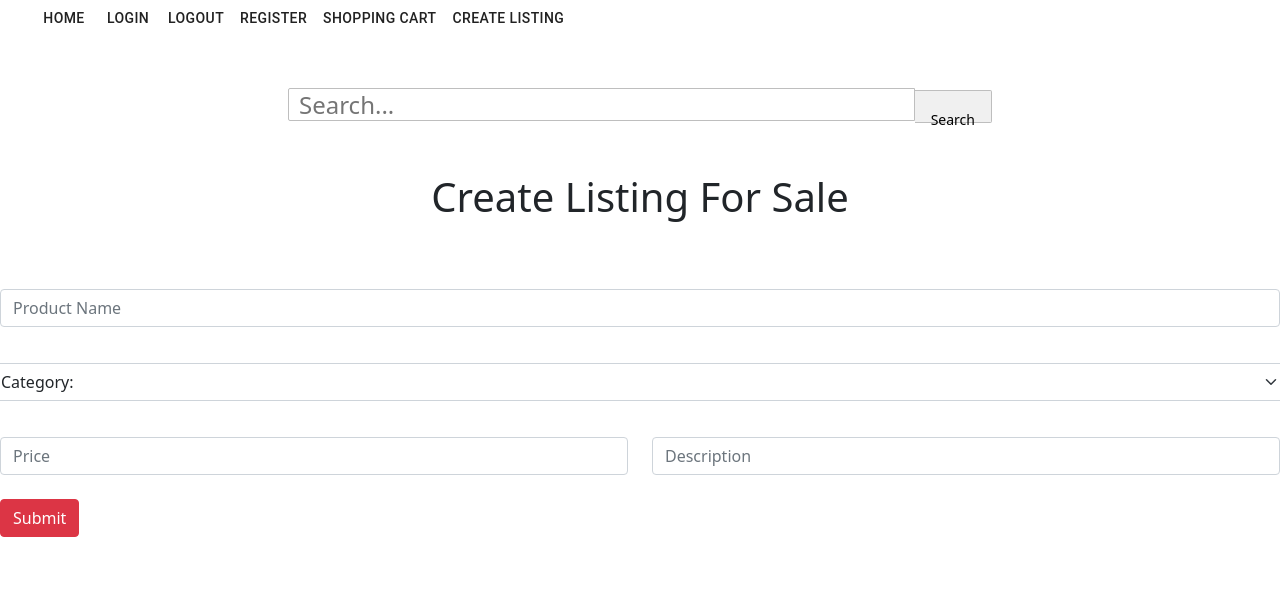
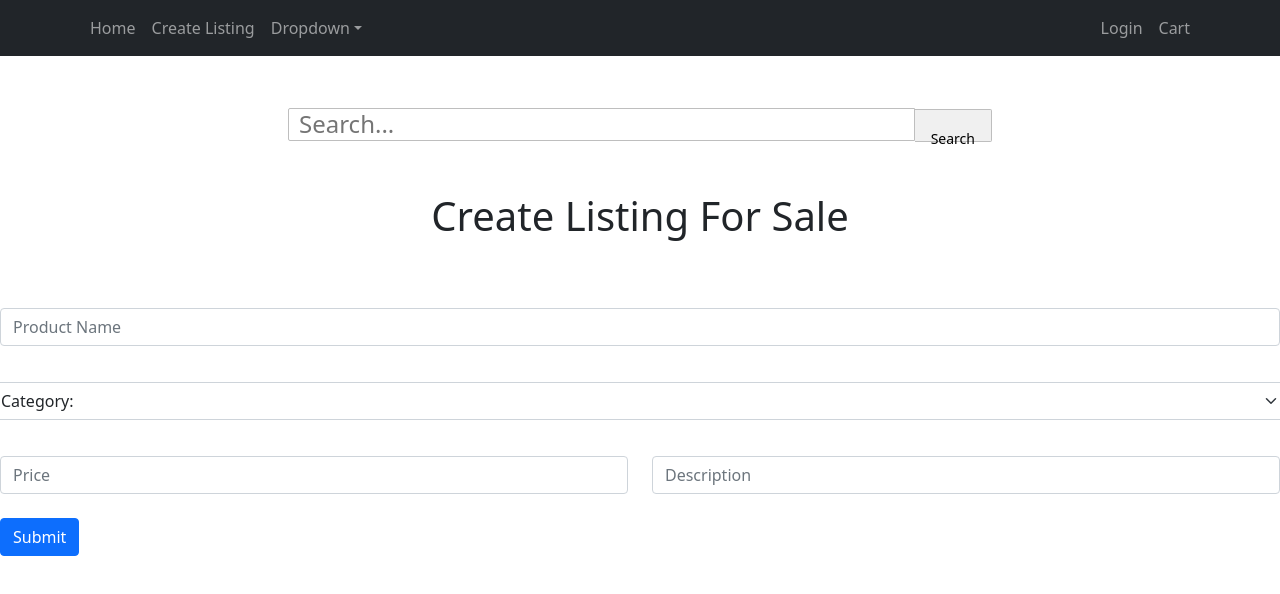
Before and after one commit to JacobBerkey/E-Commerce_React, a React (Create React App) app: page /create in a window 1280 px wide. Shown: the top 594 px of the page. Built offline with nearby package versions, Linux system fonts and the light colour scheme.

Commit message:
NavBar re-modeled

```diff
--- a/src/components/CreateListing/CreateListing.js
+++ b/src/components/CreateListing/CreateListing.js
@@ -3,7 +3,6 @@ import Form from 'react-bootstrap/Form'
 import Col from 'react-bootstrap/Col'
 import Row from 'react-bootstrap/Row'
 import { Button } from 'react-bootstrap';
-import FloatingLabel from 'react-bootstrap/esm/FloatingLabel';
 
 
 
@@ -43,7 +42,7 @@ function CreateListing() {
                     <br />
                     </Row>
                     <br />
-                    <Button variant="danger">Submit</Button>
+                    <Button variant="primary">Submit</Button>
                 </Form>
         </React.Fragment>
     )
--- a/src/components/NavBar/NavBar.js
+++ b/src/components/NavBar/NavBar.js
@@ -1,34 +1,38 @@
 import React from 'react'
 import { Link } from 'react-router-dom';
 import { Button} from '@material-ui/core';
+import Navbar from 'react-bootstrap/Navbar'
+import Nav from 'react-bootstrap/Nav'
+import Container from 'react-bootstrap/Container'
+import NavDropdown from 'react-bootstrap/NavDropdown'
 
 
 function NavBar(props) {
     return(
-        <nav>
-            {props.user && <h4>Welcome {props.user.email}</h4>}
-            <ul>
-                <Link to = '/Home'>
-                    <Button>Home</Button>
-                </Link>
-                <Link to='/Login'>
-                    <Button>Login</Button>
-                </Link>
-                <Link to='/Login'>
-                    {console.log("navbar: ", props)}
-                    <Button onClick={props.logOutUser}>LogOut</Button>
-                </Link>
-                <Link to='/Register'>
-                    <Button>Register</Button>
-                </Link>
-                <Link to='/shoppingcart'>
-                    <Button>Shopping Cart</Button>
-                </Link>
-                <Link to='/create'>
-                    <Button>Create Listing</Button>
-                </Link>
-            </ul>
-        </nav>
+        <Navbar collapseOnSelect expand="lg" bg="dark" variant="dark">
+  <Container>
+  <Navbar.Toggle aria-controls="responsive-navbar-nav" />
+  <Navbar.Collapse id="responsive-navbar-nav">
+    <Nav className="me-auto">
+      <Nav.Link href="/Home">Home</Nav.Link>
+      <Nav.Link href="/CreateListing">Create Listing</Nav.Link>
+      <NavDropdown title="Dropdown" id="collasible-nav-dropdown">
+        <NavDropdown.Item href="#action/3.1">Action</NavDropdown.Item>
+        <NavDropdown.Item href="#action/3.2">Another action</NavDropdown.Item>
+        <NavDropdown.Item href="#action/3.3">Something</NavDropdown.Item>
+        <NavDropdown.Divider />
+        <NavDropdown.Item href="#action/3.4">Separated link</NavDropdown.Item>
+      </NavDropdown>
+    </Nav>
+    <Nav>
+      <Nav.Link href="/Login">Login</Nav.Link>
+      <Nav.Link eventKey={2} href="/ShoppingCart">
+        Cart
+      </Nav.Link>
+    </Nav>
+  </Navbar.Collapse>
+  </Container>
+</Navbar>
     );
 }
 export default NavBar;
```
